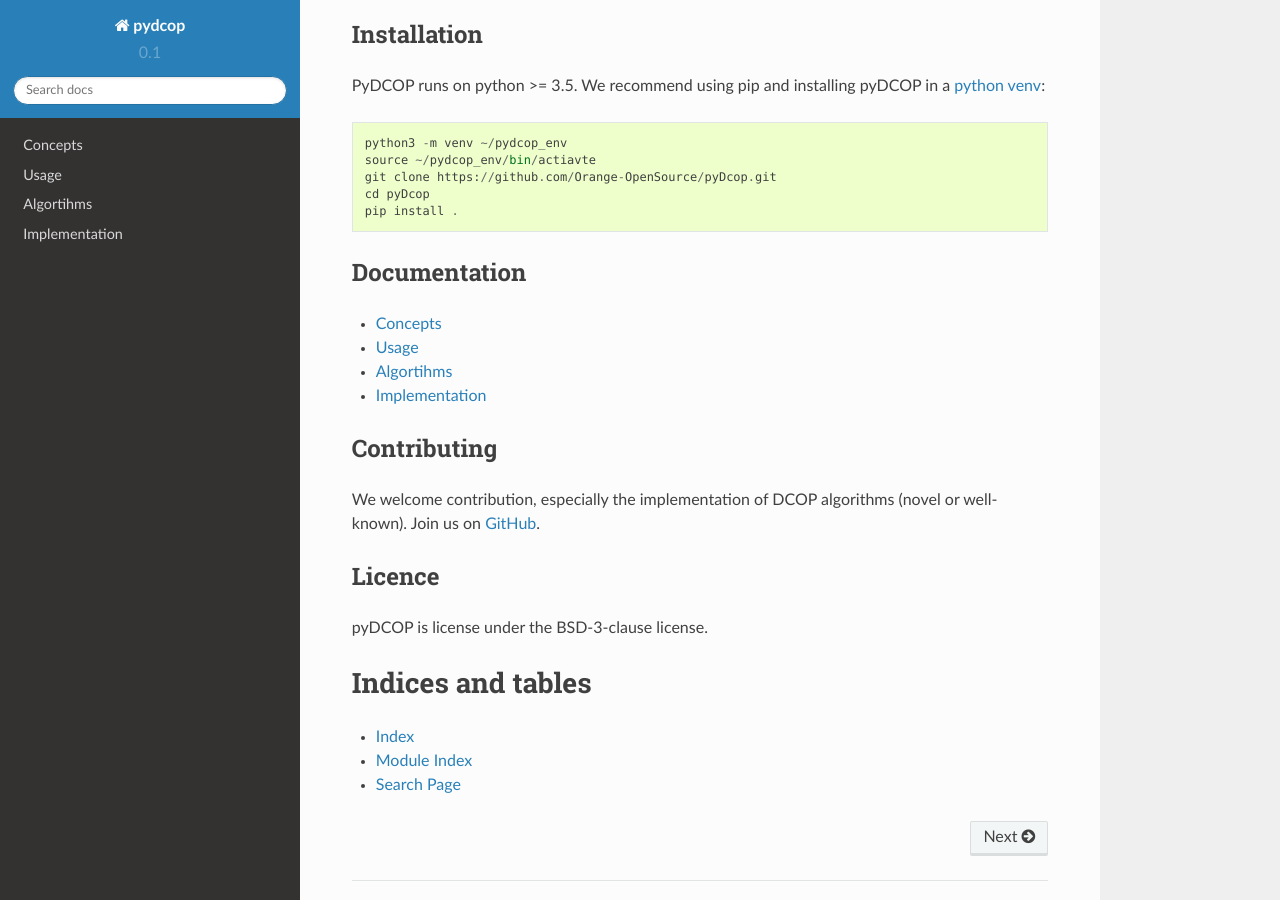
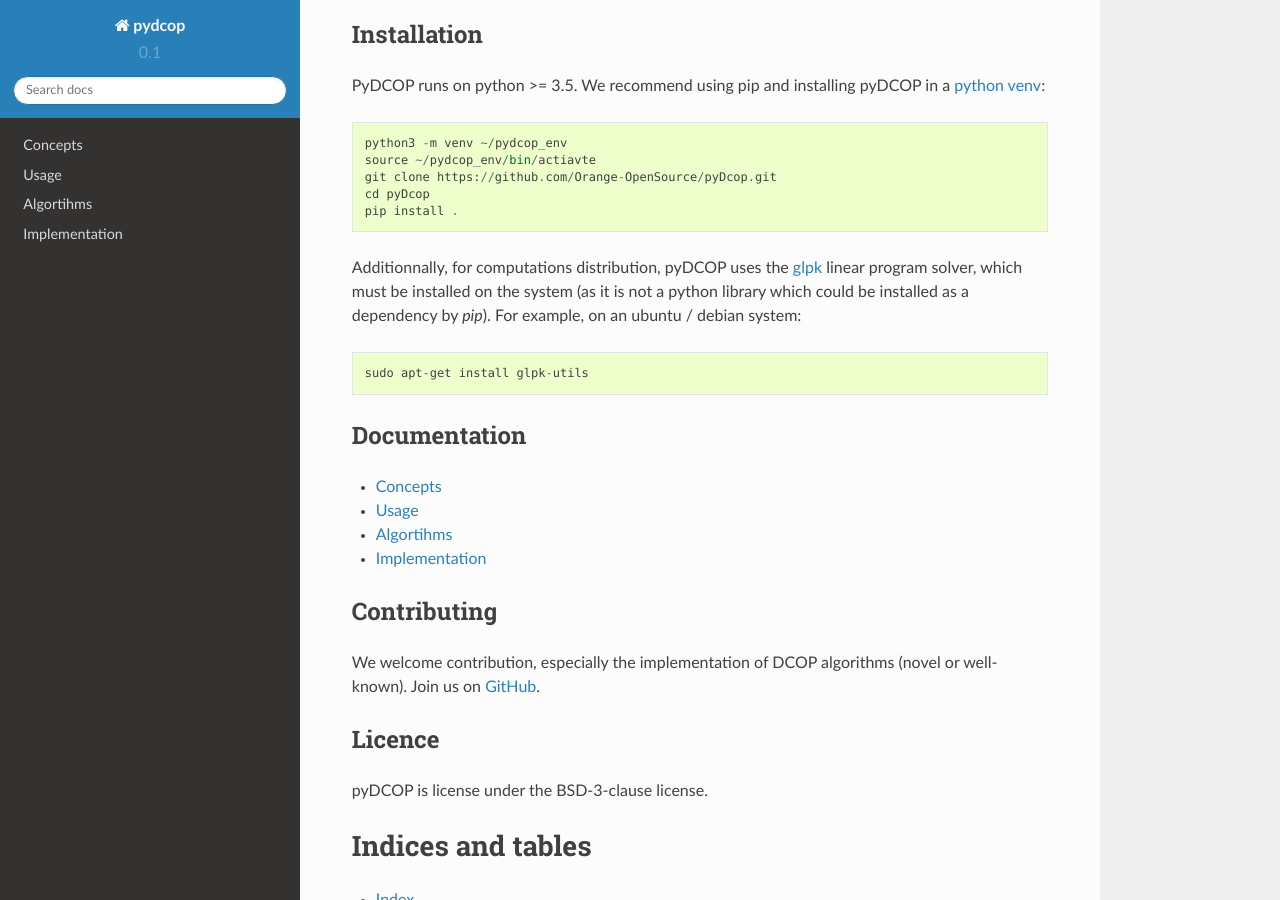
Before and after one commit to Orange-OpenSource/pyDcop, a Sphinx documentation site: the page built from docs/index.rst, in a window 1280 px wide and 900 px high, scrolled down 1022 px. Built offline with Sphinx 7.4.7 and the Read the Docs theme 2.0.0, drawn with Linux system fonts in a browser that asks for light colours.

Commit message:
DCO: add glpk installation

```diff
--- a/docs/index.rst
+++ b/docs/index.rst
@@ -66,6 +66,13 @@ We recommend using pip and installing pyDCOP in a
   cd pyDcop
   pip install .
 
+Additionnally, for computations distribution, pyDCOP uses the
+`glpk <https://www.gnu.org/software/glpk/>`_ linear program solver, which must
+be installed on the system (as it is not a python library which could be
+installed as a dependency by `pip`). For example, on an ubuntu / debian system::
+
+  sudo apt-get install glpk-utils
+
 
 Documentation
 -------------
```
